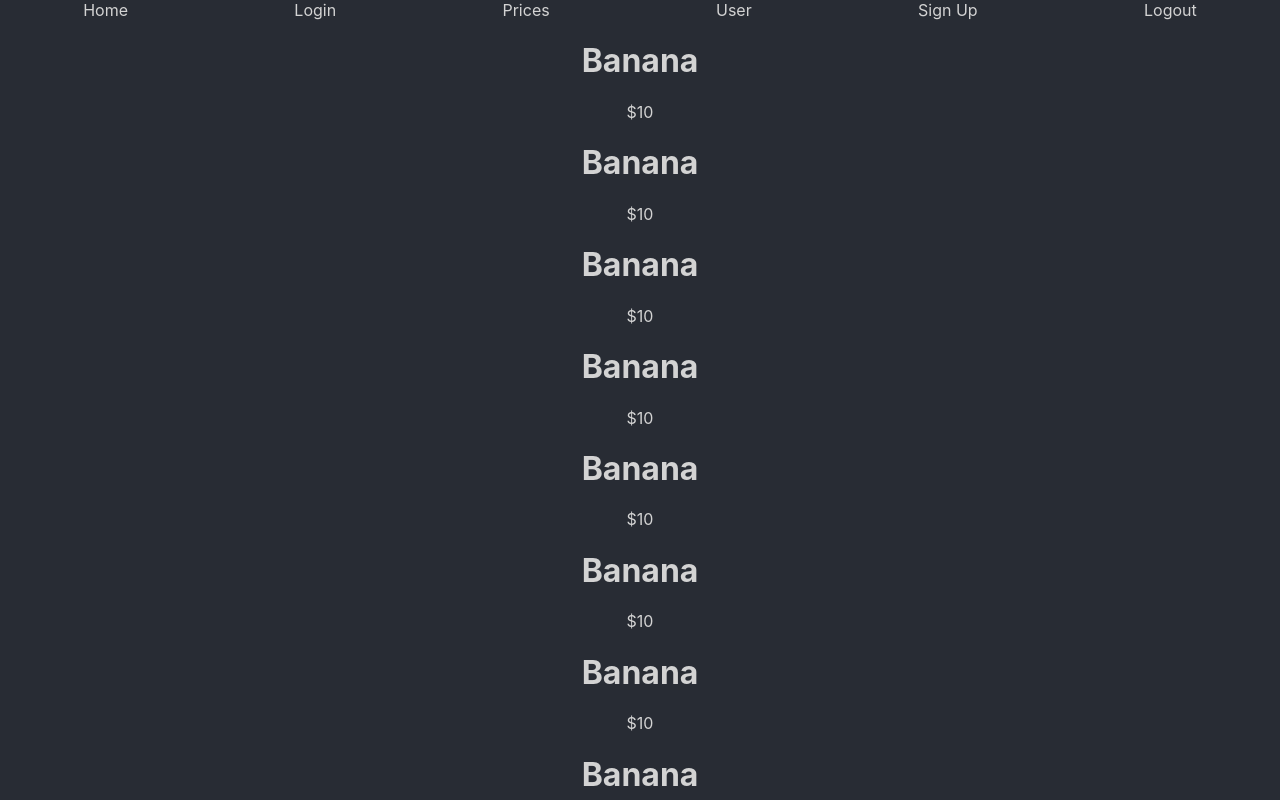
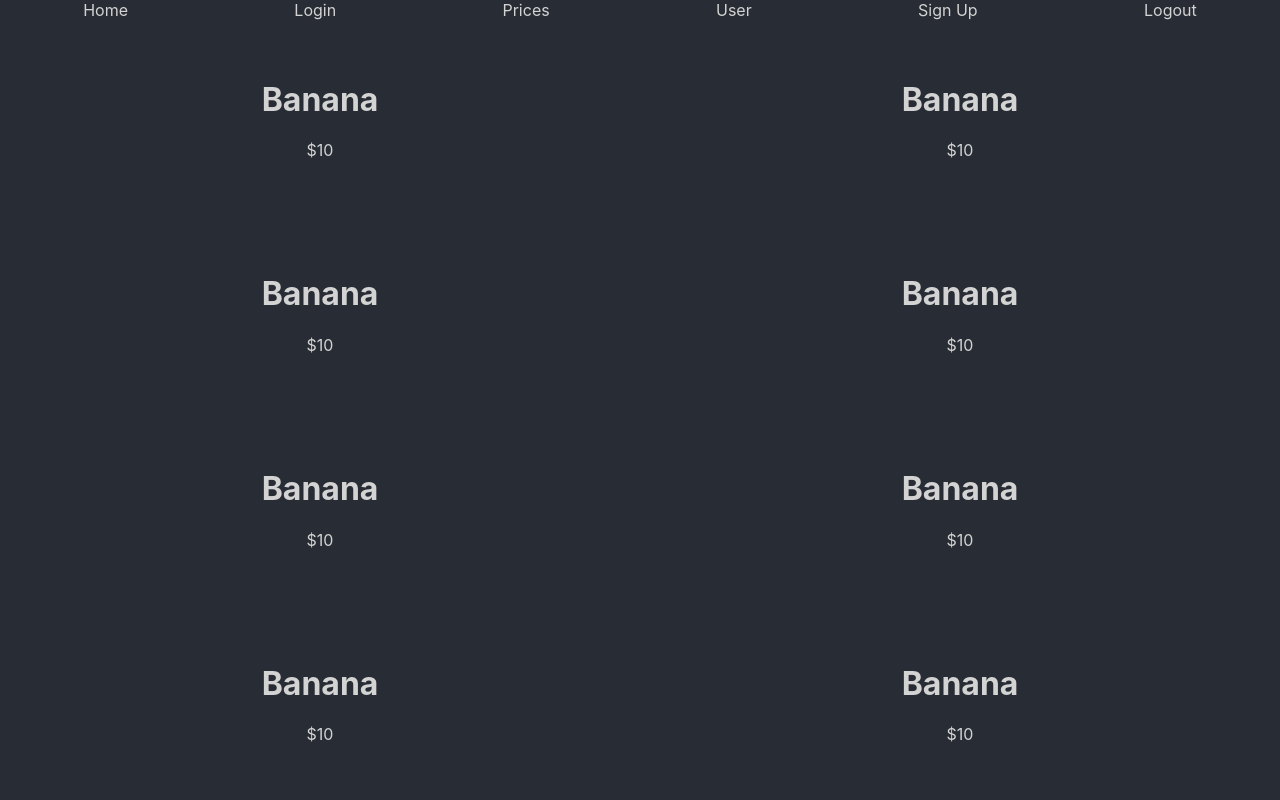
Before and after one commit to Build-Week-African-Marketplace-One/front-end, a React (Create React App) app: page /prices in a window 1280 px wide. Shown: the top 800 px of the page. Built offline with nearby package versions, Linux system fonts and the light colour scheme.

Commit message:
formSubmit to sign up

```diff
--- a/src/components/Product.js
+++ b/src/components/Product.js
@@ -1,5 +1,5 @@
 import React from "react";
-
+import "../styles/Product.css"
 
 
 export default function Product(props) {
--- a/src/components/Products.js
+++ b/src/components/Products.js
@@ -3,11 +3,11 @@ import { pricesInitialValues } from "../initialValues/InitialValues";
 import axios from "axios";
 
 import Product from "./Product";
-
+import "../styles/Products.css"
 
 export default function Products() {
     const [prices, setPrices] = useState(pricesInitialValues);
-
+    console.log(prices)
     useEffect(() => {
         axios.get("https://")
             .then(res => {
@@ -20,7 +20,7 @@ export default function Products() {
 
 
     return(
-        <div>
+        <div className="products-container">
             {
                 prices.map((price, i) => {
                     return <Product key={i} price={price}  />
--- a/src/components/SignUp.js
+++ b/src/components/SignUp.js
@@ -4,10 +4,27 @@ import "../styles/SignUp.css"
 import * as yup from 'yup';
 import { initialFormErrors } from '../initialValues/InitialValues';
 import  schema  from '../validations/formSchema';
+import axios from "axios";
 
 export default function SignUp() {
     const [formValues, setFormValues] = useState(signupInitialValues);
     const [formErrors, setFormErrors] = useState(initialFormErrors);
+    const values = formValues;
+
+
+    const postNewUser = newUser => {
+        axios.post("https://")
+             .then(res => {
+                setFormValues(signupInitialValues);
+             })
+            .catch(err => {
+                console.error(err);
+            })
+            .finally(() => {
+                window.location.href = "/";
+            })
+    }
+
 
     const validation = (name, value) => {
       yup.reach(schema, name)
@@ -29,9 +46,23 @@ export default function SignUp() {
         console.log(formValues);
     };
 
+    const formSubmit = () => {
+        const newUser ={
+            username: values.username.trim(),
+            firstName: values.firstName.trim(),
+            lastName: values.lastName.trim(),
+            businessName: values.businessName.trim(),
+            jobTitle: values.jobTitle.trim(),
+            avatarImg: values.avatarImg.trim(),
+            password: values.password.trim()
+        };
+        postNewUser(newUser);
+
+    };
+
     const onSubmit = evt => {
         evt.preventDefault();
-        console.log(formValues)
+        formSubmit();
     }
 
     return (
--- a/src/styles/Product.css
+++ b/src/styles/Product.css
@@ -0,0 +1,5 @@
+.price-container {
+    width: 30%;
+    padding: 2%;
+    margin: 1%;
+}
--- a/src/styles/Products.css
+++ b/src/styles/Products.css
@@ -0,0 +1,5 @@
+.products-container {
+    display: flex;
+    flex-wrap: wrap;
+    justify-content: space-around;
+}
```
